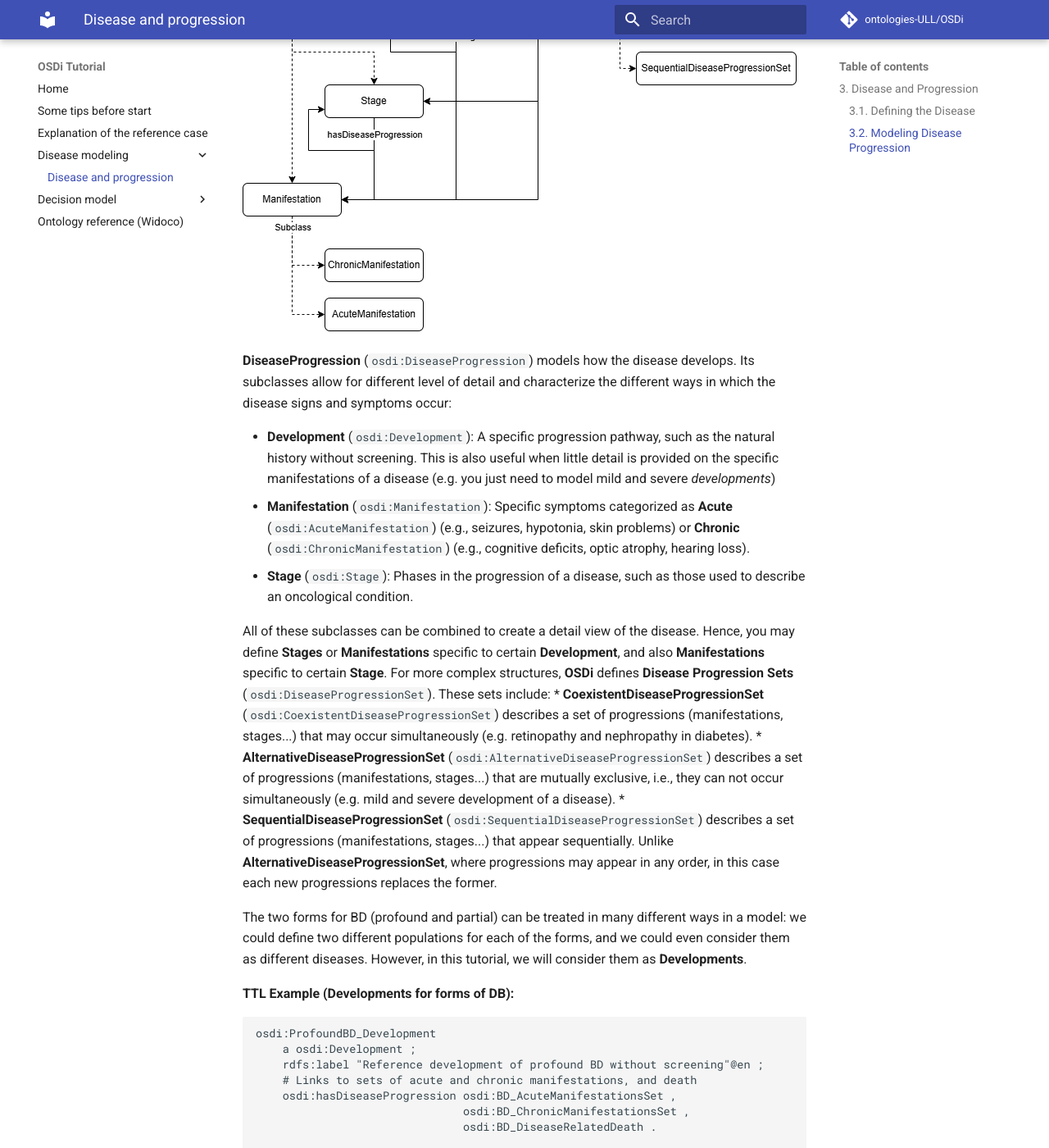
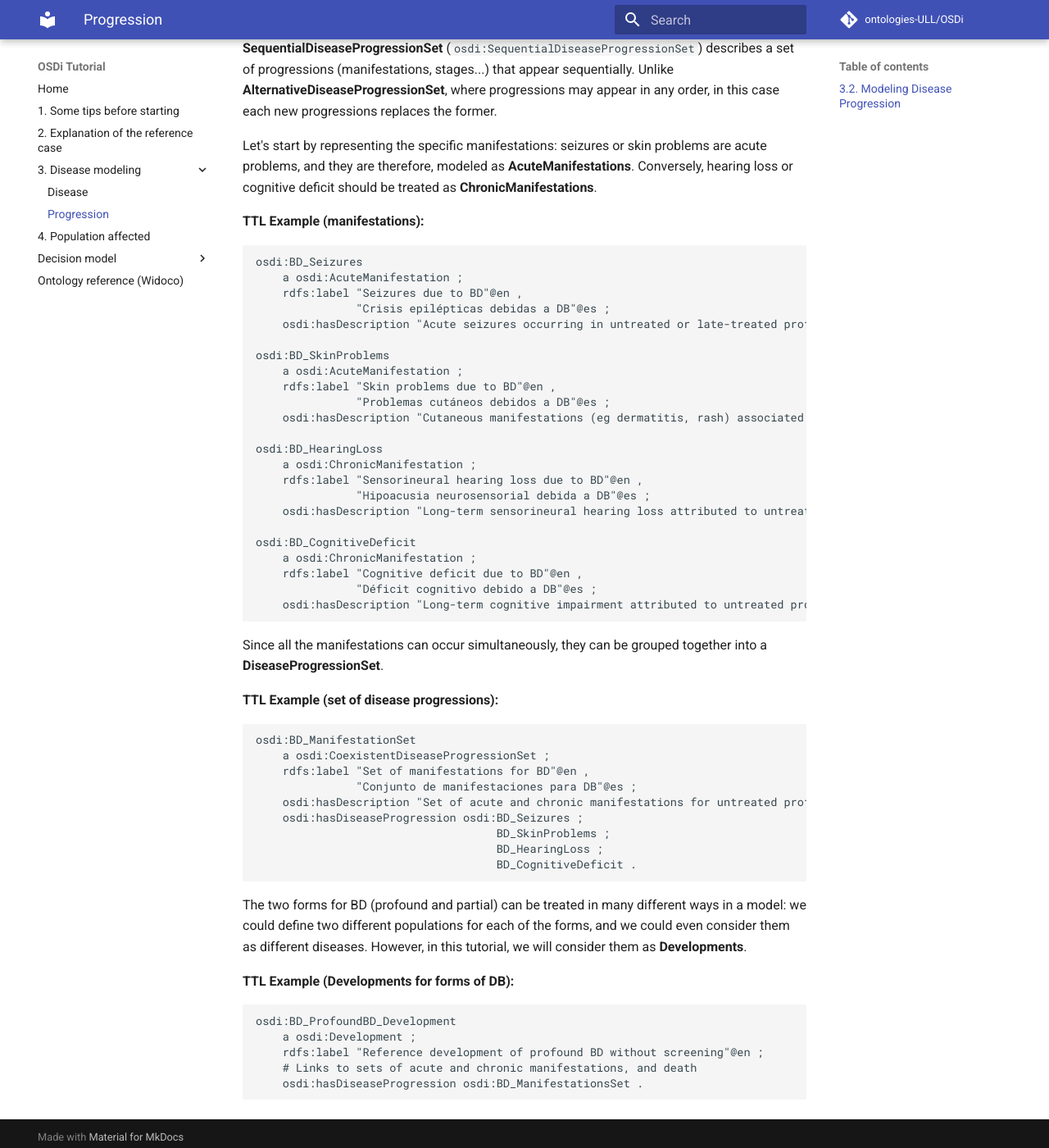
Before and after one commit to ontologies-ULL/OSDi, an MkDocs documentation site: the page built from docs-src/progression.md, in a window 1280 px wide and 1400 px high, scrolled down 1507 px. Shown: the whole window at 82% size. Built offline with MkDocs 1.6.1 and Material for MkDocs 9.7.7, drawn with Linux system fonts in a browser that asks for light colours; comment, search, counter and statistics services are not loaded; some of the changed text lies outside the part shown.

````diff
--- /dev/null
+++ b/docs-src/disease.md
@@ -0,0 +1,20 @@
+We will start by describing how to represent a disease and its progression using **OSDi**. We will just define the elements but not the parameters that characterize the progression and risks.
+
+### 3.1. Defining the Disease
+
+![Disease classes](img/osdi_disease.png)
+
+The **Disease** (`osdi:Disease`) class is specialized using subtypes like `osdi:InheritedDisease` or `osdi:RareDisease`. The automated generation of models is expected to use this information in the future to infer the best model paradigm and structure based on this and other characteristics.
+
+BD is modeled as an inherited and rare disease using `osdi:InheritedDisease` and `osdi:RareDisease`.
+
+**TTL Example:**
+
+```turtle
+osdi:BD_Disease
+    a osdi:InheritedDisease ,
+      osdi:RareDisease ;
+    rdfs:label "Biotinidase deficiency"@en ,
+               "Deficiencia de biotinidasa"@es ;
+    osdi:hasDescription "Inherited metabolic disorder caused by deficiency of the biotinidase enzyme. The decision model distinguishes profound and partial biotinidase deficiency, each with its own untreated reference development."@en .
+```
--- a/docs-src/model_structure.md
+++ b/docs-src/model_structure.md
@@ -27,41 +27,6 @@ and (2) no newborn screening (clinical detection only).
 ```
 
 -----
-
-## 4\. Population and Epidemiology
-
-### 4.1. Defining Population Subgroups
-
-[cite_start]The **Population** (`osdi:Population`) class defines the target birth cohort for Spain [cite: 194] and its relevant subgroups (e.g., cases with profound BD) using the `osdi:isSubpopulationOf` property.
-
-**TTL Example:**
-
-```turtle
-osdi:BD_BirthCohortPopulation
-    a osdi:Population ;
-    rdfs:label "Birth cohort targeted by BD screening model"@en .
-
-osdi:BD_ProfoundCasesPopulation
-    a osdi:Population ;
-    rdfs:label "Newborns with profound biotinidase deficiency"@en ;
-    osdi:isSubpopulationOf osdi:BD_BirthCohortPopulation .
-```
-
-### 4.2. Epidemiological Parameters
-
-[cite_start]**EpidemiologicalParameter** (`osdi:EpidemiologicalParameter`) captures population-level statistics like incidence, estimated from the Galicia NBS program [cite: 113-114]. The parameter is linked to the population it describes using `osdi:isParameterOf`.
-
-**TTL Example (Incidence):**
-
-```turtle
-osdi:EPI_Incidence_ProfoundBD_Galicia
-    a owl:NamedIndividual , osdi:DeterministicParameter , osdi:EpidemiologicalParameter ;
-    rdfs:label "Incidence of profound BD (Galicia NBS program)"@en ;
-    osdi:hasDataItemType osdi:DI_Incidence ; # Epidemiological data item type
-    osdi:hasExpectedValue 0.0000147885 ;  # [cite_start]Value: 1 in 67 620 [cite: 128]
-    osdi:hasSource "Galicia NBS program data; Vallejo-Torres et al. 2015..."^^xsd:string ;
-    osdi:isParameterOf osdi:BD_BirthCohortPopulation .
-```
 
 -----
 
--- /dev/null
+++ b/docs-src/population.md
@@ -0,0 +1,29 @@
+
+The **Population** (`osdi:Population`) class defines the target birth cohort for Spain and its relevant subgroups (e.g., cases with profound BD) using the `osdi:isSubpopulationOf` property.
+
+**TTL Example:**
+
+```turtle
+osdi:BD_BirthCohortPopulation
+    a osdi:Population ;
+    rdfs:label "Birth cohort targeted by BD screening model"@en .
+
+osdi:BD_ProfoundCasesPopulation
+    a osdi:Population ;
+    rdfs:label "Newborns with profound biotinidase deficiency"@en ;
+    osdi:isSubpopulationOf osdi:BD_BirthCohortPopulation .
+```
+
+**EpidemiologicalParameter** (`osdi:EpidemiologicalParameter`) captures population-level statistics like incidence, estimated from the Galicia NBS program. The parameter is linked to the population it describes using `osdi:isParameterOf`.
+
+**TTL Example (Incidence):**
+
+```turtle
+osdi:EPI_Incidence_ProfoundBD_Galicia
+    a owl:NamedIndividual , osdi:DeterministicParameter , osdi:EpidemiologicalParameter ;
+    rdfs:label "Incidence of profound BD (Galicia NBS program)"@en ;
+    osdi:hasDataItemType osdi:DI_Incidence ; # Epidemiological data item type
+    osdi:hasExpectedValue 0.0000147885 ;  # [cite_start]Value: 1 in 67 620 [cite: 128]
+    osdi:hasSource "Galicia NBS program data; Vallejo-Torres et al. 2015..."^^xsd:string ;
+    osdi:isParameterOf osdi:BD_BirthCohortPopulation .
+```
--- a/docs-src/disease_representation.md
+++ b/docs-src/progression.md
@@ -1,30 +1,4 @@
-## 3. Disease and Progression
-
-We will start by describing how to represent a disease and its progression using **OSDi**. We will just define the elements but not the parameters that characterize the progression and risks.
-
-### 3.1. Defining the Disease
-
-![Disease classes](img/osdi_disease.png)
-
-The **Disease** (`osdi:Disease`) class is specialized using subtypes like `osdi:InheritedDisease` or `osdi:RareDisease`. The automated generation of models is expected to use this information in the future to infer the best model paradigm and structure based on this and other characteristics.
-
-BD is modeled as an inherited and rare disease using `osdi:InheritedDisease` and `osdi:RareDisease`.
-
-**TTL Example:**
-
-```turtle
-osdi:BiotinidaseDeficiency
-    a osdi:InheritedDisease ,
-      osdi:RareDisease ;
-    rdfs:label "Biotinidase deficiency"@en ,
-               "Deficiencia de biotinidasa"@es ;
-    osdi:hasDescription """
-Inherited metabolic disorder caused by deficiency of the biotinidase enzyme.
-The decision model distinguishes profound and partial biotinidase deficiency,
-each with its own untreated reference development.
-"""@en ;
-    osdi:hasSource "10.1542/peds.2014-3399"^^xsd:string .
-```
+We will continue this section by explaining the main classes available to represent the progression of a disease.
 
 ### 3.2. Modeling Disease Progression
 
@@ -41,24 +15,61 @@ All of these subclasses can be combined to create a detail view of the disease.
   * **AlternativeDiseaseProgressionSet** (`osdi:AlternativeDiseaseProgressionSet`) describes a set of progressions (manifestations, stages...) that are mutually exclusive, i.e., they can not occur simultaneously (e.g. mild and severe development of a disease).
   * **SequentialDiseaseProgressionSet** (`osdi:SequentialDiseaseProgressionSet`) describes a set of progressions (manifestations, stages...) that appear sequentially. Unlike **AlternativeDiseaseProgressionSet**, where progressions may appear in any order, in this case each new progressions replaces the former.
 
+Let's start by representing the specific manifestations: seizures or skin problems are acute problems, and they are therefore, modeled as **AcuteManifestations**. Conversely, hearing loss or cognitive deficit should be treated as **ChronicManifestations**.
+
+**TTL Example (manifestations):**
+
+```turtle
+osdi:BD_Seizures
+    a osdi:AcuteManifestation ;
+    rdfs:label "Seizures due to BD"@en ,
+               "Crisis epilépticas debidas a DB"@es ;
+    osdi:hasDescription "Acute seizures occurring in untreated or late-treated profound biotinidase deficiency, usually within the first year of life."@en .
+
+osdi:BD_SkinProblems
+    a osdi:AcuteManifestation ;
+    rdfs:label "Skin problems due to BD"@en ,
+               "Problemas cutáneos debidos a DB"@es ;
+    osdi:hasDescription "Cutaneous manifestations (eg dermatitis, rash) associated with profound biotinidase deficiency in infancy."@en .
+
+osdi:BD_HearingLoss
+    a osdi:ChronicManifestation ;
+    rdfs:label "Sensorineural hearing loss due to BD"@en ,
+               "Hipoacusia neurosensorial debida a DB"@es ;
+    osdi:hasDescription "Long-term sensorineural hearing loss attributed to untreated or late-treated profound biotinidase deficiency, considered an irreversible chronic complication in the model."@en .
+
+osdi:BD_CognitiveDeficit
+    a osdi:ChronicManifestation ;
+    rdfs:label "Cognitive deficit due to BD"@en ,
+               "Déficit cognitivo debido a DB"@es ;
+    osdi:hasDescription "Long-term cognitive impairment attributed to untreated profound biotinidase deficiency."@en .
+```
+
+Since all the manifestations can occur simultaneously, they can be grouped together into a **DiseaseProgressionSet**.
+
+**TTL Example (set of disease progressions):**
+
+```turtle
+osdi:BD_ManifestationSet
+    a osdi:CoexistentDiseaseProgressionSet ;
+    rdfs:label "Set of manifestations for BD"@en ,
+               "Conjunto de manifestaciones para DB"@es ;
+    osdi:hasDescription "Set of acute and chronic manifestations for untreated profound biotinidase deficiency. Any combination (including none) is allowed in the decision model."@en ;
+    osdi:hasDiseaseProgression osdi:BD_Seizures ;
+                                    BD_SkinProblems ;
+                                    BD_HearingLoss ;
+                                    BD_CognitiveDeficit .
+```
+
+
 The two forms for BD (profound and partial) can be treated in many different ways in a model: we could define two different populations for each of the forms, and we could even consider them as different diseases. However, in this tutorial, we will consider them as **Developments**.
 
 **TTL Example (Developments for forms of DB):**
 
 ```turtle
-osdi:ProfoundBD_Development
+osdi:BD_ProfoundBD_Development
     a osdi:Development ;
     rdfs:label "Reference development of profound BD without screening"@en ;
     # Links to sets of acute and chronic manifestations, and death
-    osdi:hasDiseaseProgression osdi:BD_AcuteManifestationsSet ,
-                               osdi:BD_ChronicManifestationsSet ,
-                               osdi:BD_DiseaseRelatedDeath .
-
-osdi:BD_AcuteManifestationsSet
-    a osdi:CoexistentDiseaseProgressionSet ;
-    rdfs:label "Acute manifestations of untreated profound BD"@en ;
-    # Contains individual manifestations that may occur simultaneously
-    osdi:hasDiseaseProgression osdi:BD_Seizures ,
-                               osdi:BD_Hypotonia ,
-                               osdi:BD_SkinProblems .
+    osdi:hasDiseaseProgression osdi:BD_ManifestationsSet .
 ```
--- a/mkdocs.yml
+++ b/mkdocs.yml
@@ -14,11 +14,13 @@ theme:
 
 nav:
   - Home: index.md
-  - Some tips before start: before_start.md
-  - Explanation of the reference case: reference_case.md
-  - Disease modeling:
-      - Disease and progression: disease_representation.md
+  - 1. Some tips before starting: before_start.md
+  - 2. Explanation of the reference case: reference_case.md
+  - 3. Disease modeling:
+      - Disease: disease.md
+      - Progression: progression.md
 #      - Progression parameters: progression.md
+  - 4. Population affected: population.md
 #  - Model inputs:
 #      - Population: population.md
 #      - Epidemiological parameters: epidemiology.md
````
Also changed, not shown: docs-src/before_start.md (+0 -1 lines), docs-src/index.md (+1 -0 lines), docs-src/reference_case.md (+2 -3 lines).
